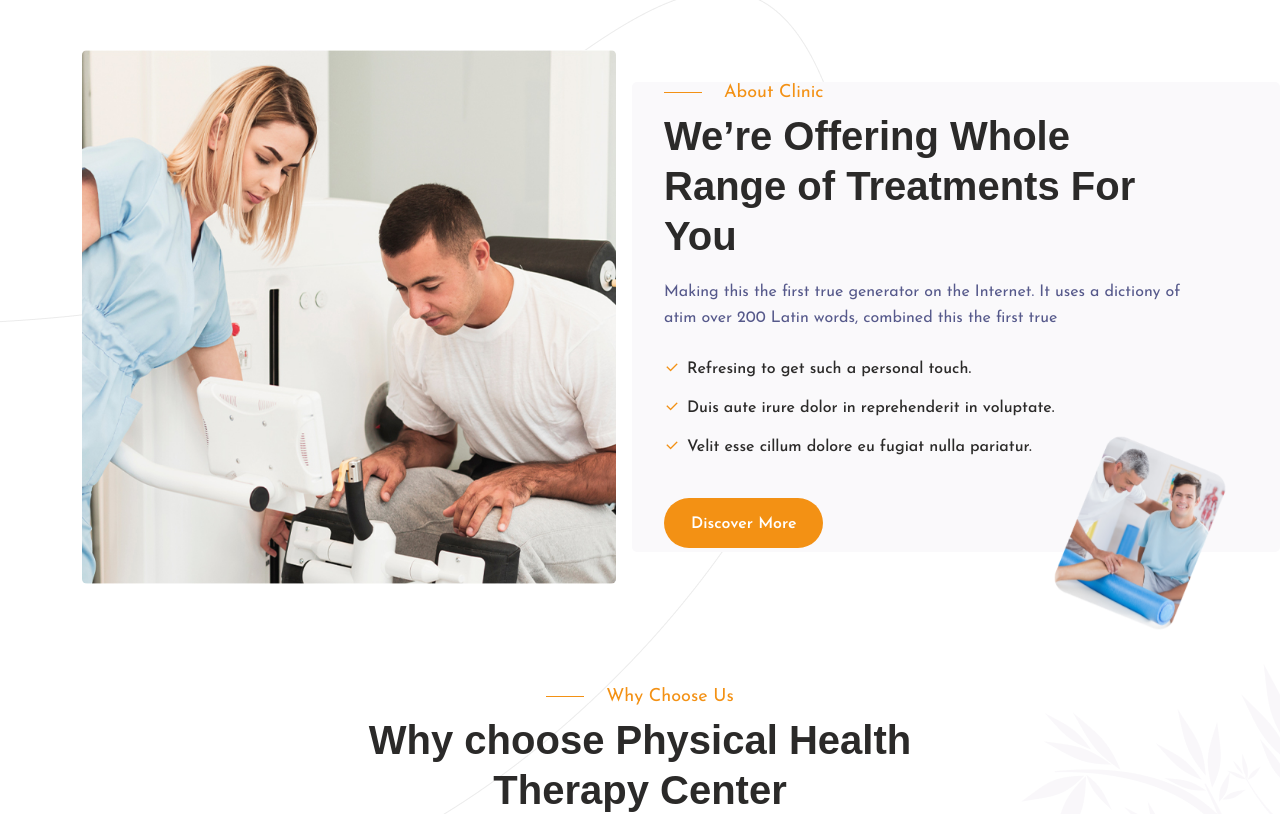
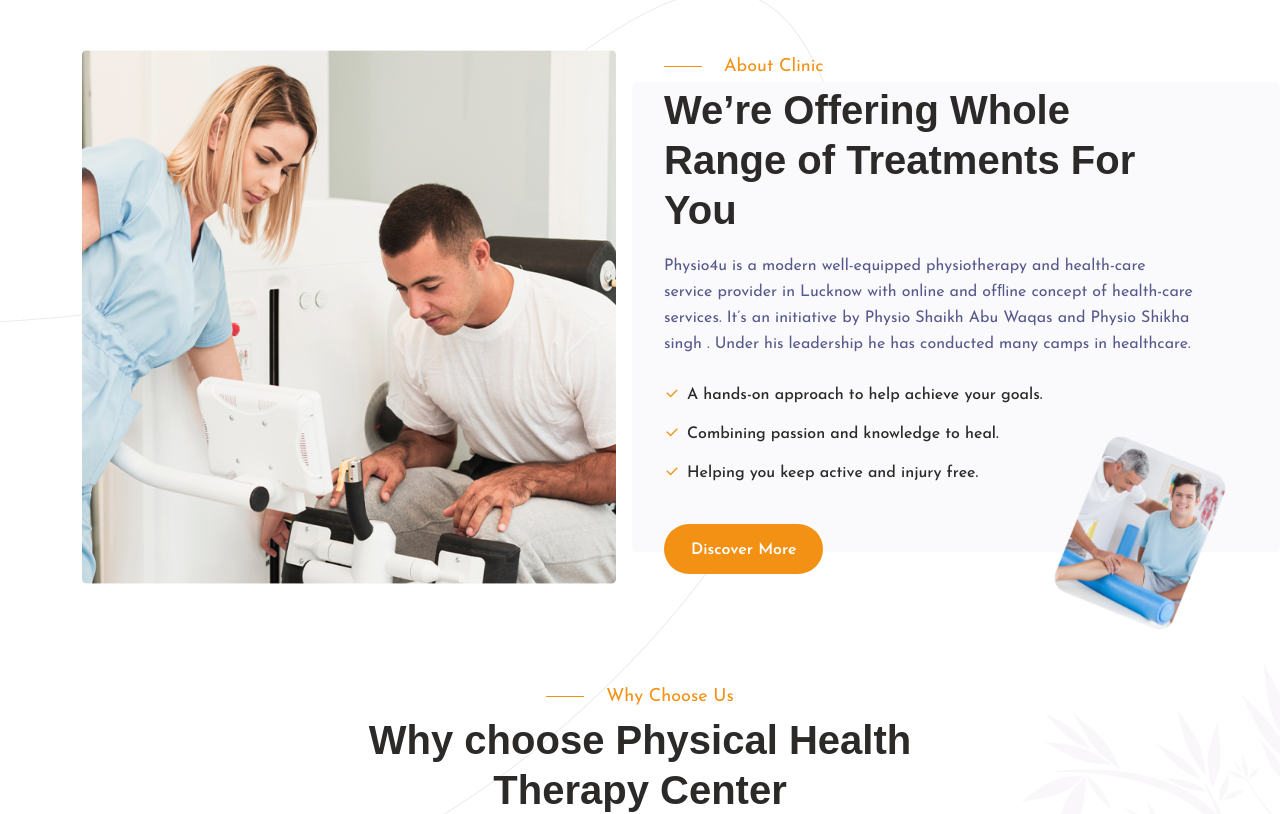
Before and after one commit to khanzafer448/Physio4U, a React (Vite) app: page / in a window 1280 px wide. Shown: the part 1392-2206 px from the top of the page. Built offline with nearby package versions, Linux system fonts and the light colour scheme; a web font is replaced by a local one.

Commit message:
updated about section

```diff
--- a/src/components/about/index.jsx
+++ b/src/components/about/index.jsx
@@ -41,22 +41,24 @@ const About = () => {
                 <span>About Clinic</span>
                 <h2>We’re Offering Whole Range of Treatments For You</h2>
                 <p>
-                  Making this the first true generator on the Internet. It uses
-                  a dictiony of atim over 200 Latin words, combined this the
-                  first true
+                  Physio4u is a modern well-equipped physiotherapy and
+                  health-care service provider in Lucknow with online and ofﬂine
+                  concept of health-care services. It’s an initiative by Physio
+                  Shaikh Abu Waqas and Physio Shikha singh . Under his
+                  leadership he has conducted many camps in healthcare.
                 </p>
                 <ul className="content-feature-list list-style">
                   <li>
-                    <i className="ri-check-line"></i>Refresing to get such a
-                    personal touch.
+                    <i className="ri-check-line"></i>A hands-on approach to help
+                    achieve your goals.
                   </li>
                   <li>
-                    <i className="ri-check-line"></i>Duis aute irure dolor in
-                    reprehenderit in voluptate.
+                    <i className="ri-check-line"></i>Combining passion and
+                    knowledge to heal.
                   </li>
                   <li>
-                    <i className="ri-check-line"></i>Velit esse cillum dolore eu
-                    fugiat nulla pariatur.
+                    <i className="ri-check-line"></i>Helping you keep active and
+                    injury free.
                   </li>
                 </ul>
                 <a href="#" className="btn-one">
```
